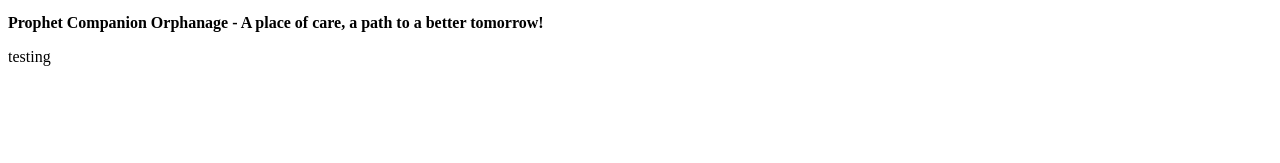
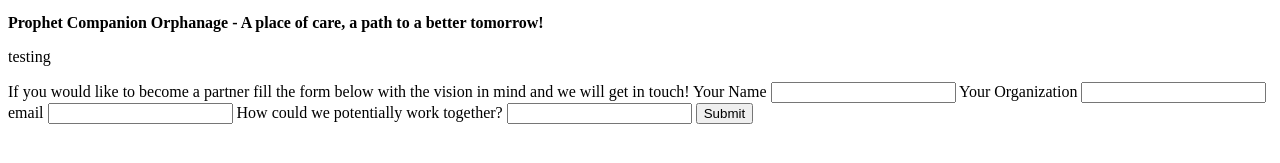
Before and after one commit to RaedSherif/Prophets-Companions-Orphanage, a plain HTML site: page contributors.html in a window 1280 px wide. Shown: the part 499-662 px from the top of the page. Drawn offline with Linux system fonts and the light colour scheme.

Commit message:
Update contributors.html

```diff
--- a/contributors.html
+++ b/contributors.html
@@ -37,5 +37,22 @@
         </div>
     </header>
     <p>testing</p>
+
+
+
+    <section id="Contribute">
+        <form action="get">
+            <caption>If you would like to become a partner fill the form below with the vision in mind and we will get in touch!</caption>
+            <label name="name">Your Name</label>
+            <input name="name" type="text">
+            <label name="organization">Your Organization</label>
+            <input name="organization" type="text">
+            <label name="email"> email</label>
+            <input name="email" type="email">
+            <label name="partnershipDescription">How could we potentially work together?</label>
+            <input type="text">
+            <input type="submit">
+        </form>
+    </section>
 </body>
 </html>
```
